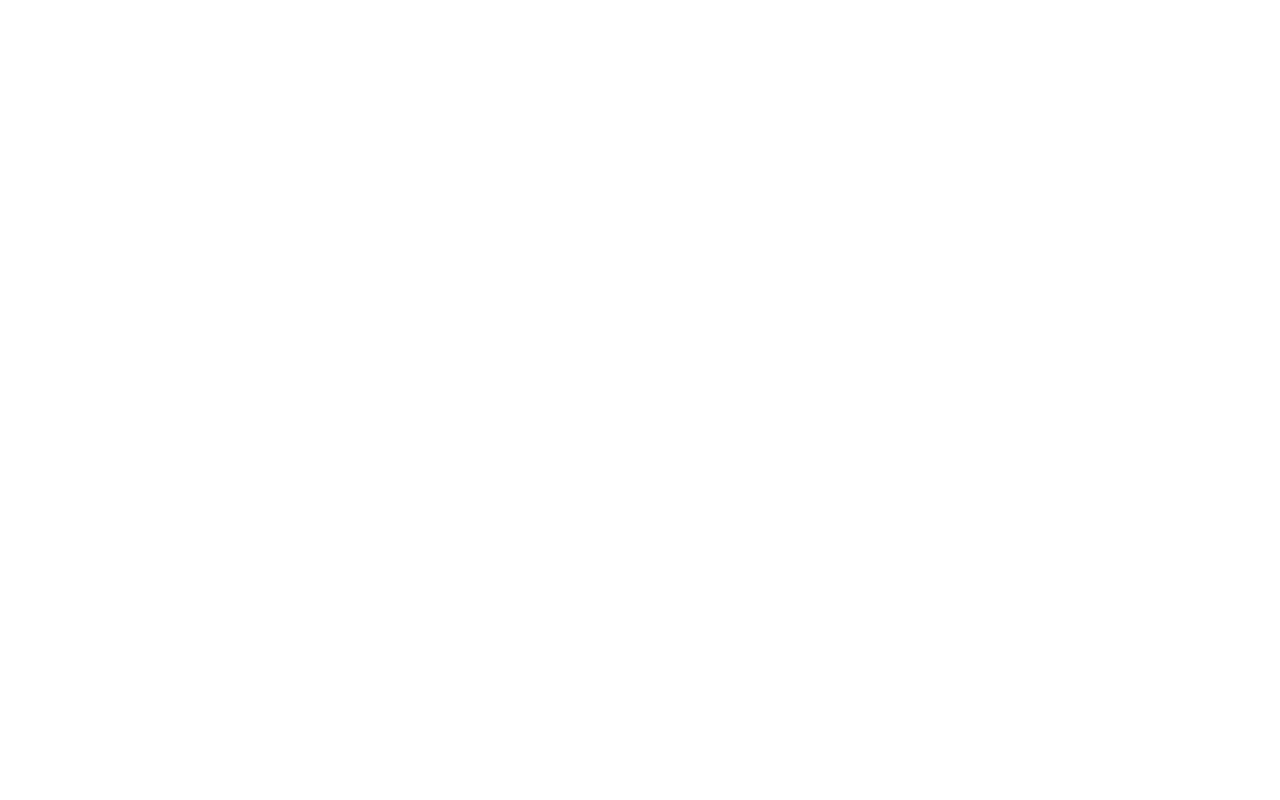
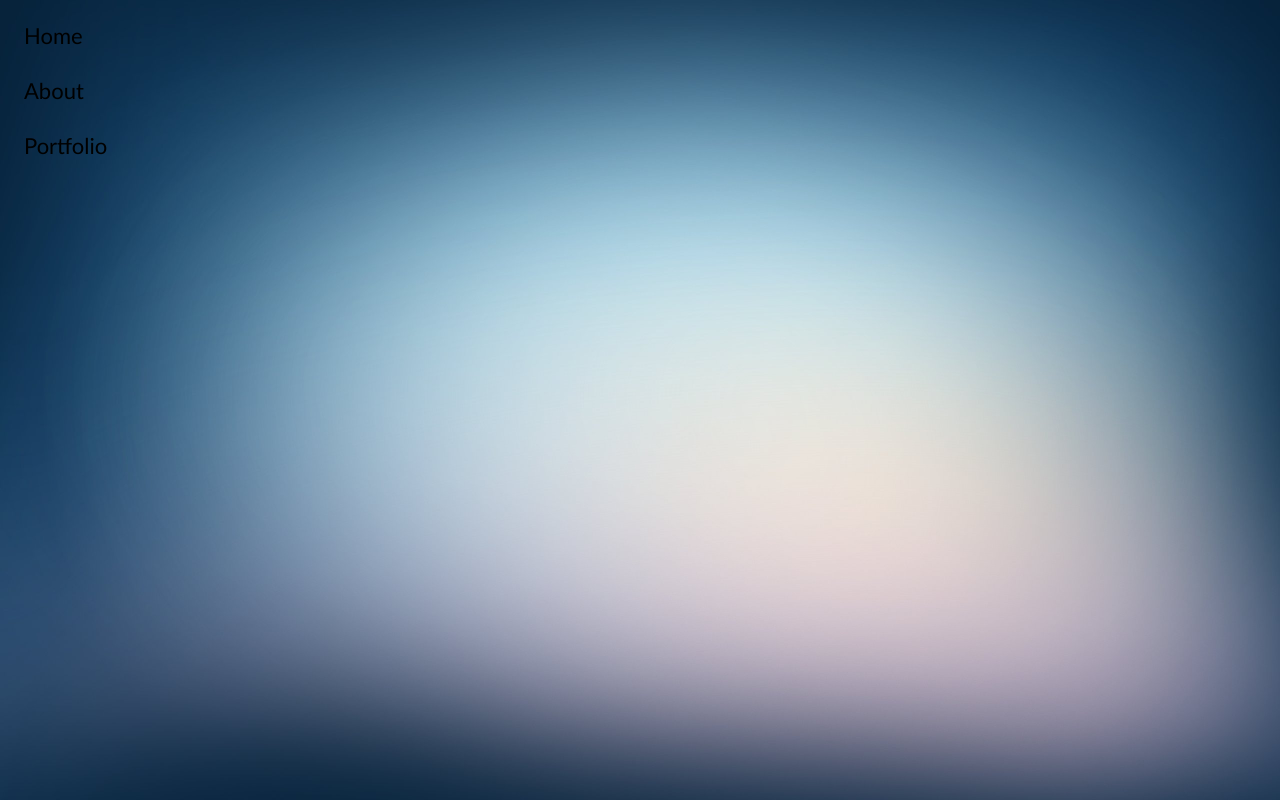
Before and after one commit to lucydelash/MyPersonalSite, a plain HTML site: page about.html in a window 1280 px wide. Drawn offline with Linux system fonts and the light colour scheme.

Commit message:
added basic HTML code to  about & portfolio pages

```diff
--- a/about.html
+++ b/about.html
@@ -0,0 +1,18 @@
+<html>
+  <head>
+    <title>About Lucy</title>
+    <link rel="stylesheet" href="./styles.css">
+  </head>
+
+  <body>
+    <header>
+    <nav>
+      <ul>
+        <li><a href="./index.html">Home</a></li>
+        <li><a href="./about.html">About</a></li>
+        <li><a href="./portfolio.html">Portfolio</a></li>
+      </ul>
+    </nav>
+    </header>
+
+</html>
```
Also changed, not shown: index.html (+6 -6 lines), portfolio.html (+16 -0 lines).
